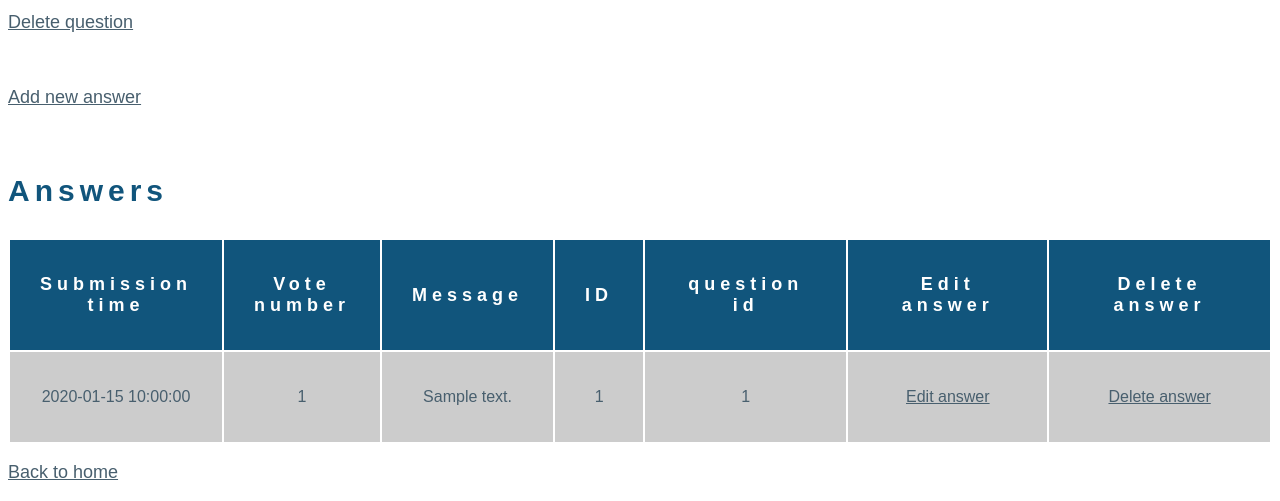
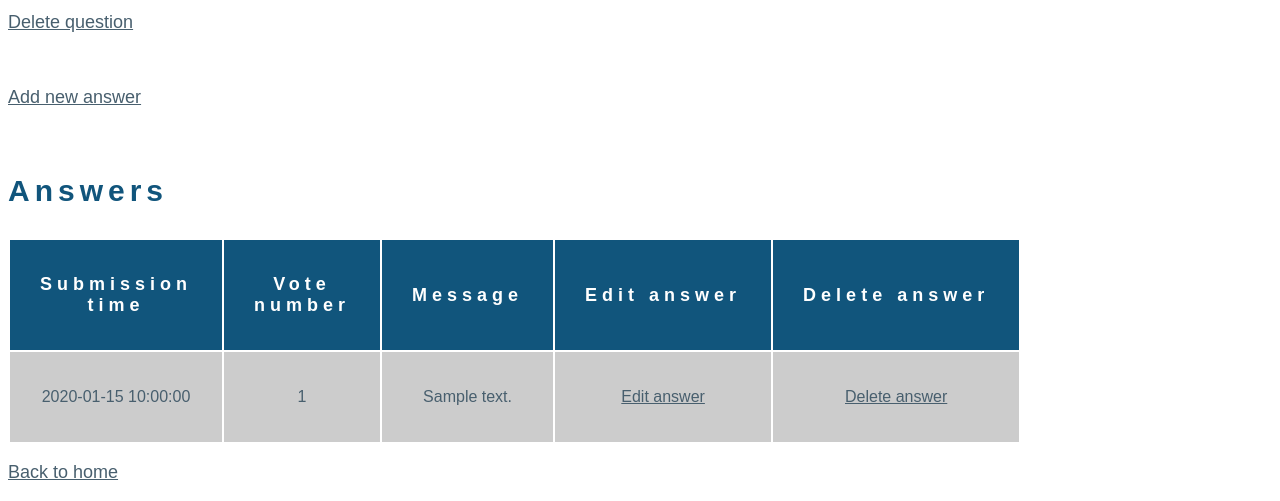
Before and after one commit to fkcreates/ask-mate-app-2, a Flask app: template templates/display_question.html in a window 1280 px wide. Shown: the part 440-941 px from the top of the page. Run offline with Flask 2, Linux system fonts and the light colour scheme; the template is opened without the code that fills it: most values are stand-ins (such as "Sample title", 1, 10 or a date in 2020).

Commit message:
removed id and question_id from table

```diff
--- a/templates/display_question.html
+++ b/templates/display_question.html
@@ -42,8 +42,6 @@
             <th>Submission<br>time</th>
             <th>Vote<br>number</th>
             <th>Message</th>
-            <th>ID</th>
-            <th>question id</th>
             <th>Edit answer</th>
             <th>Delete answer</th>
         </tr>
@@ -54,8 +52,6 @@
             <td>{{ answer["submission_time"] }}</td>
             <td>{{ answer["vote_number"] }}</td>
             <td>{{ answer["message"] }}</td>
-            <td>{{ answer["id"] }}</td>
-            <td>{{ answer["question_id"] }}</td>
             <td><a href="{{ url_for('route_edit_answer', answer_id=answer["id"]) }}">Edit answer</a></td>
             <td><a href="{{ url_for('confirm_delete_answer', answer_id=answer["id"], question_id=answer["question_id"]) }}">Delete answer</a></td>
         </tr>
```
